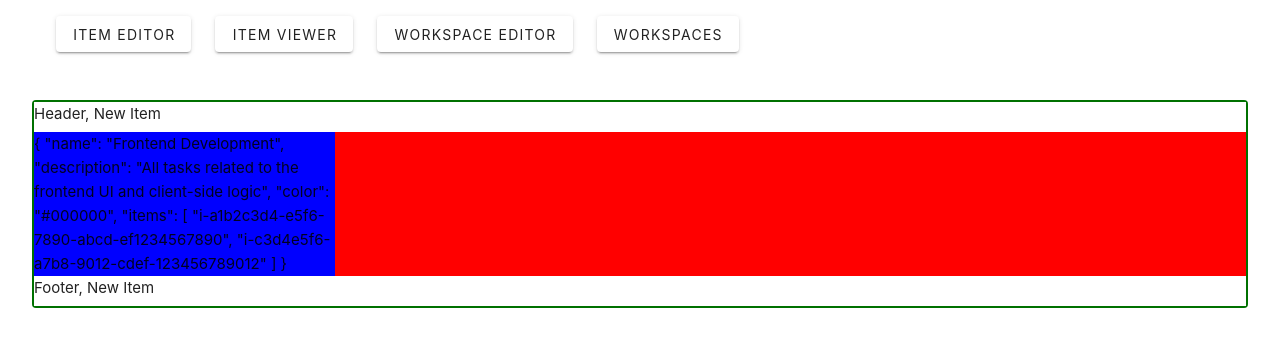
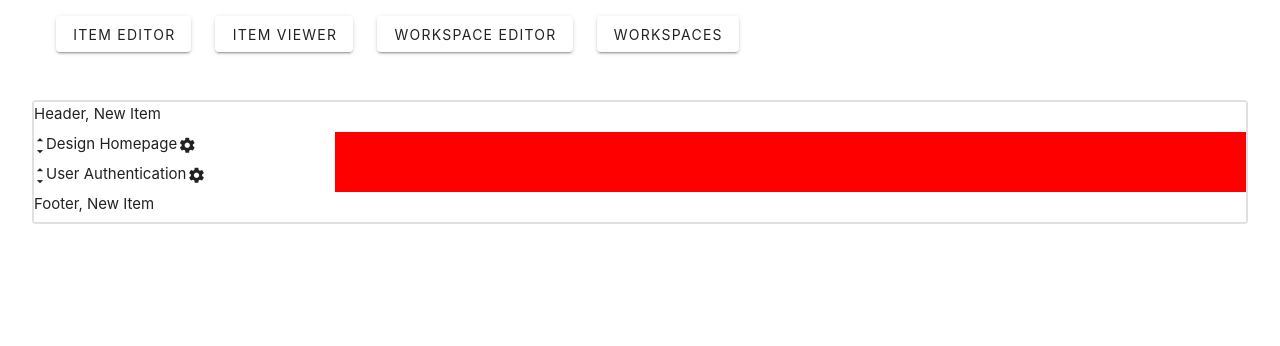
Before and after one commit to AlexJFDev/Capstone, a Vue app: page / in a window 1280 px wide. Shown: the top 346 px of the page. Built offline with nearby package versions, Linux system fonts and the light colour scheme; the HTML template or start-up script is replaced by a standard one.

Commit message:
Added RoadmapItemList

```diff
--- /dev/null
+++ b/src/components/roadmap/RoadmapItemList.vue
@@ -0,0 +1,46 @@
+<script setup lang="ts">
+import { items } from '@/testing/dummy-items';
+
+
+defineProps<{
+  itemIds: Array<string>
+}>()
+
+</script>
+
+<template>
+  <div class="items-list-wrapper">
+    <div
+      v-for="itemId in itemIds"
+      :key="itemId"
+      class="item-row"
+    >
+      <div class="move-buttons">
+        <v-btn icon="mdi-menu-up" density="compact" size="x-small" variant="text" />
+        <v-btn icon="mdi-menu-down" density="compact" size="x-small" variant="text" />
+      </div>
+      <div class="item-name">{{ items[itemId]?.name }}</div>
+      <div class="settings-button">
+        <v-btn icon="mdi-cog" density="compact" size="small" variant="text" />
+      </div>
+    </div>
+  </div>
+</template>
+
+<style scoped>
+.items-list-wrapper {
+  width: 400px;
+}
+
+.item-row {
+  height: 30px;
+  display: flex;
+
+  .move-buttons {
+    display: flex;
+    flex-direction: column;
+  }
+
+}
+
+</style>
--- a/src/components/roadmap/RoadmapPane.vue
+++ b/src/components/roadmap/RoadmapPane.vue
@@ -1,5 +1,6 @@
 <script setup lang="ts">
 import { workspaces } from '@/testing/dummy-workspaces'
+import RoadmapItemList from './RoadmapItemList.vue';
 
 
 const props =
@@ -17,7 +18,7 @@ const workspace = workspaces[props.workspaceId]!
 
 <template>
   <div class="pa-8">
-    <div class="border-md rounded" style="background-color: green;">
+    <div class="border-md rounded">
 
       <!-- Fixed Header: New Item button and the dates area -->
       <div class="margin">Header, New Item</div>
@@ -25,9 +26,7 @@ const workspace = workspaces[props.workspaceId]!
       <!-- Body: Items List & Roadmap Render -->
       <div class="body">
         <!-- Items List -->
-        <div class="items-list">
-          {{ workspace }}
-        </div>
+        <RoadmapItemList :itemIds="workspace.items" />
 
         <!-- Roadmap Render -->
         <div class="roadmap-render">
@@ -51,11 +50,6 @@ const workspace = workspaces[props.workspaceId]!
   max-height: calc(100vh - 200px);
 }
 
-.items-list {
-  background-color: blue;
-  width: 400px;
-}
-
 .roadmap-render {
   background-color: red;
   width: 100%;
```
